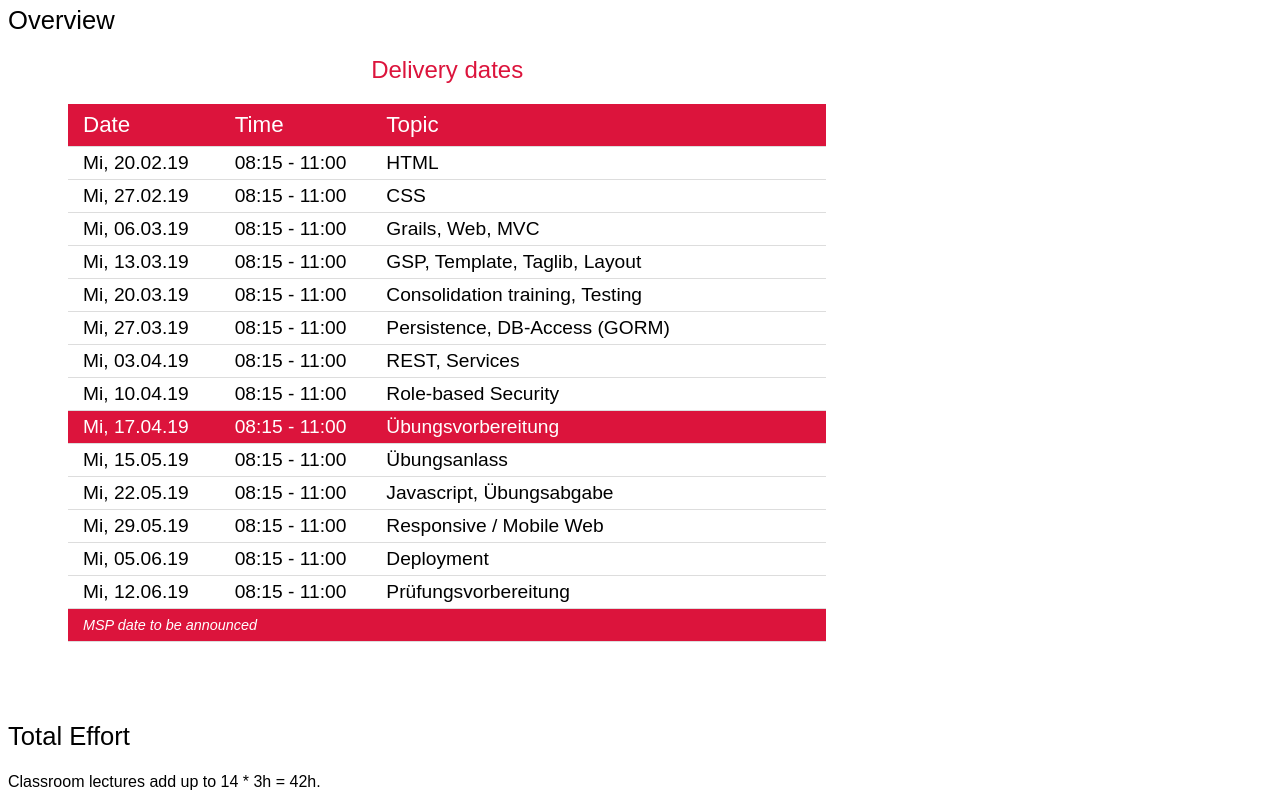
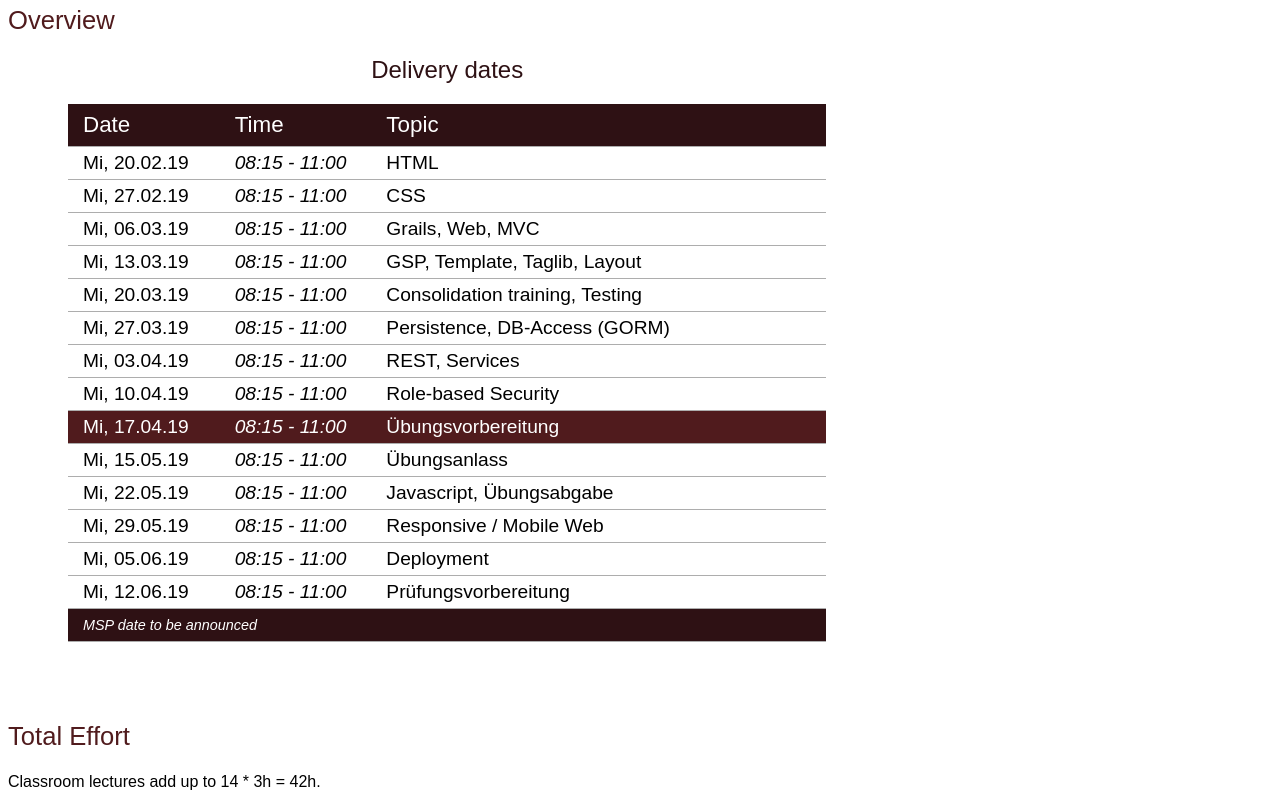
Before and after one commit to Humbi1992/webEngineering, a plain HTML site: page docs/storybook.html in a window 1280 px wide. Shown: the part 301-1097 px from the top of the page. Drawn offline with Linux system fonts and the light colour scheme.

Commit message:
final version

```diff
--- a/css/style.css
+++ b/css/style.css
@@ -10,7 +10,8 @@
 header {
     padding: 20px 0 20px 10px;
     margin: -8px -8px 0 -8px;
-    background-color: crimson;
+    /*background-color: #379683;*/
+    background-color: #2E1114;
     color: white;
     font-size: 2.6em;
 }
@@ -22,7 +23,7 @@ footer {
     bottom: -8px;
     min-width: 100%;
     min-height: 50px;
-    background-color: grey;
+    background-color: #83677B;
     color: white;
     text-align: center;
 }
@@ -38,7 +39,7 @@ article {
 /* Set Heading Styling */
 
 h1 {
-    color: crimson;
+    color: #2E1114;
     margin-top: 40px;
     margin-bottom: 20px;
     font-size: 2.2em;
@@ -46,6 +47,7 @@ h1 {
 }
 
 h2 {
+    color: #501b1d;
     font-size: 1.6em;
     font-weight: 400;
 }
@@ -63,7 +65,7 @@ table > caption {
     width: 100%;
     font-size: 1.5em;
     margin-bottom: 20px;
-    color: crimson;
+    color: #2E1114;
 }
 
 thead {
@@ -78,7 +80,7 @@ tbody {
 th {
     height: 40px;
     text-align: left;
-    background-color: crimson;
+    background-color: #2E1114;
     color: white;
     font-weight: 100;
 }
@@ -88,23 +90,28 @@ td {
     vertical-align: center;
 }
 
+tr > td:nth-child(2n) {
+    font-style: italic;
+}
+
 tr.important {
-    background-color: crimson;
+    background-color: #501b1d;
     color: white;
 }
 
 tr.important:hover {
-    background-color: crimson;
+    background-color: #501b1d;
     color: white;
 }
 
 th, td {
     padding-left: 15px;
-    border-bottom: 1px solid #ddd;
+    border-bottom: 1px solid #ADADAD;
 }
 
 tbody > tr:hover {
-    background-color: lightgrey;
+    background-color: #83677B;
+    color: #FFF;
 }
 
 tbody > tr > td:first-child, tbody > tr > td:nth-child(2n) {
@@ -114,6 +121,6 @@ tbody > tr > td:first-child, tbody > tr > td:nth-child(2n) {
 tfoot {
     font-size: 0.9em;
     font-style: italic;
-    background: crimson;
+    background: #2E1114;
     color: white;
 }
```
